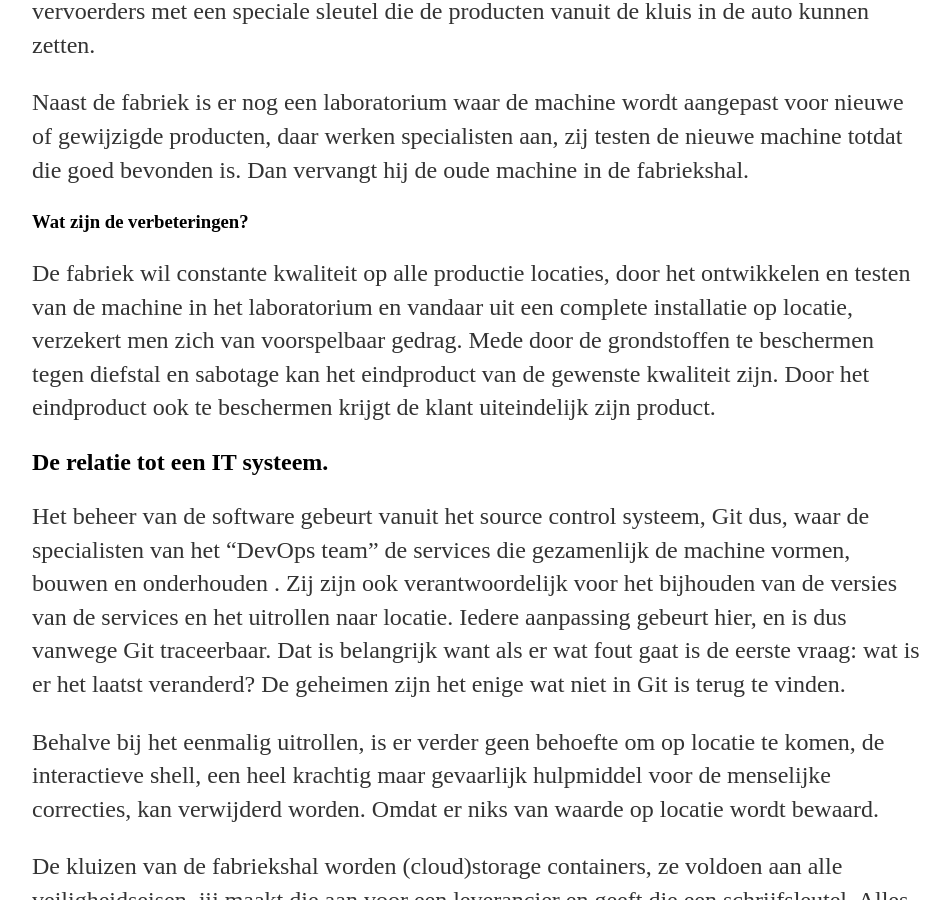
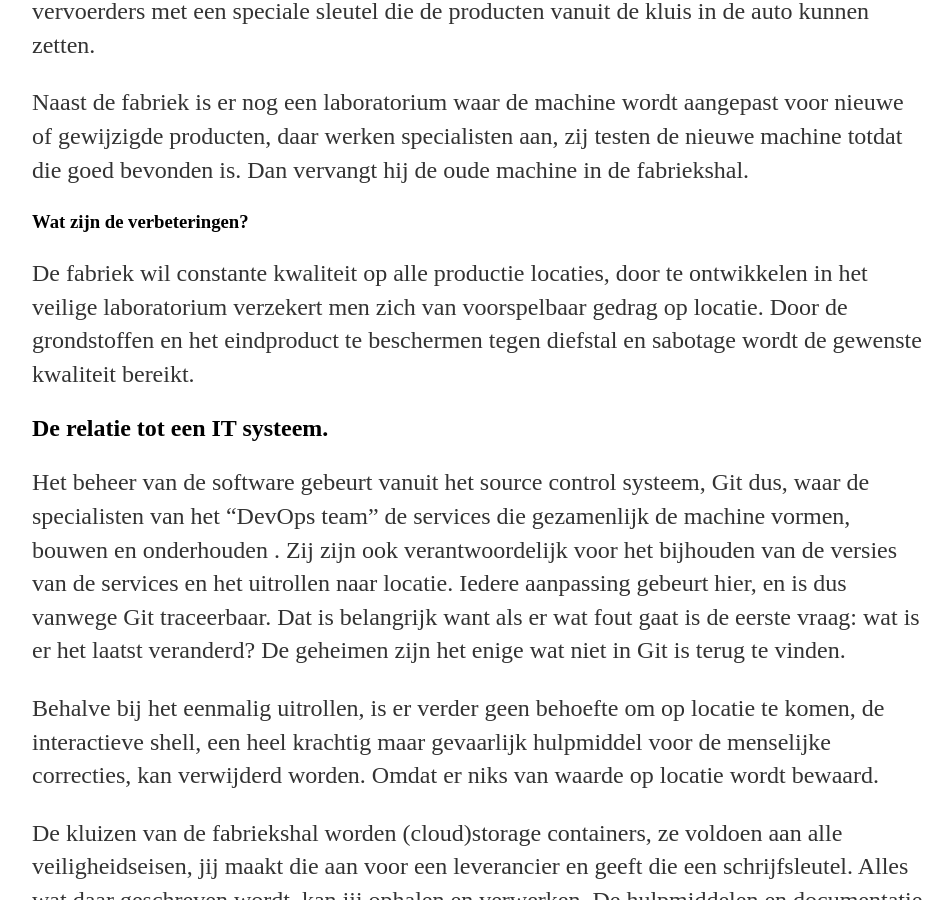
Before and after one commit to paedelm/paedelm.github.io, a Jekyll site: the page built from _posts/2021-05-03-Touwtje-uit-de-brievenbus.md, in a window 1280 px wide and 900 px high, scrolled down 2991 px. Shown: the whole window, without its empty margins (160-1112 px from the left). Built offline with Jekyll 4.4.1, drawn with Linux system fonts in a browser that asks for light colours.

Commit message:
nog een keer

```diff
--- a/_posts/2021-05-03-Touwtje-uit-de-brievenbus.md
+++ b/_posts/2021-05-03-Touwtje-uit-de-brievenbus.md
@@ -54,7 +54,7 @@ date: 2021-05-03
 
 ### Wat zijn de verbeteringen?
 
-  De fabriek wil constante kwaliteit op alle productie locaties, door het ontwikkelen en testen van de machine in het laboratorium en vandaar uit een complete installatie op locatie, verzekert men zich van voorspelbaar gedrag. Mede door de grondstoffen te beschermen tegen diefstal en sabotage kan het eindproduct van de gewenste kwaliteit zijn. Door het eindproduct ook te beschermen krijgt de klant uiteindelijk zijn product.
+  De fabriek wil constante kwaliteit op alle productie locaties, door te ontwikkelen in het veilige laboratorium verzekert men zich van voorspelbaar gedrag op locatie. Door de grondstoffen en het eindproduct te beschermen tegen diefstal en sabotage wordt de gewenste kwaliteit bereikt.
 ## De relatie tot een IT systeem.
 
   Het beheer van de software gebeurt vanuit het source control systeem, Git dus, waar de specialisten van het "DevOps team" de services die gezamenlijk de machine vormen, bouwen en onderhouden . Zij zijn ook verantwoordelijk voor het bijhouden van de versies van de services en het uitrollen naar locatie. Iedere aanpassing gebeurt hier, en is dus vanwege Git traceerbaar. Dat is belangrijk want als er wat fout gaat is de eerste vraag: wat is er het laatst veranderd? De geheimen zijn het enige wat niet in Git is terug te vinden.
```
